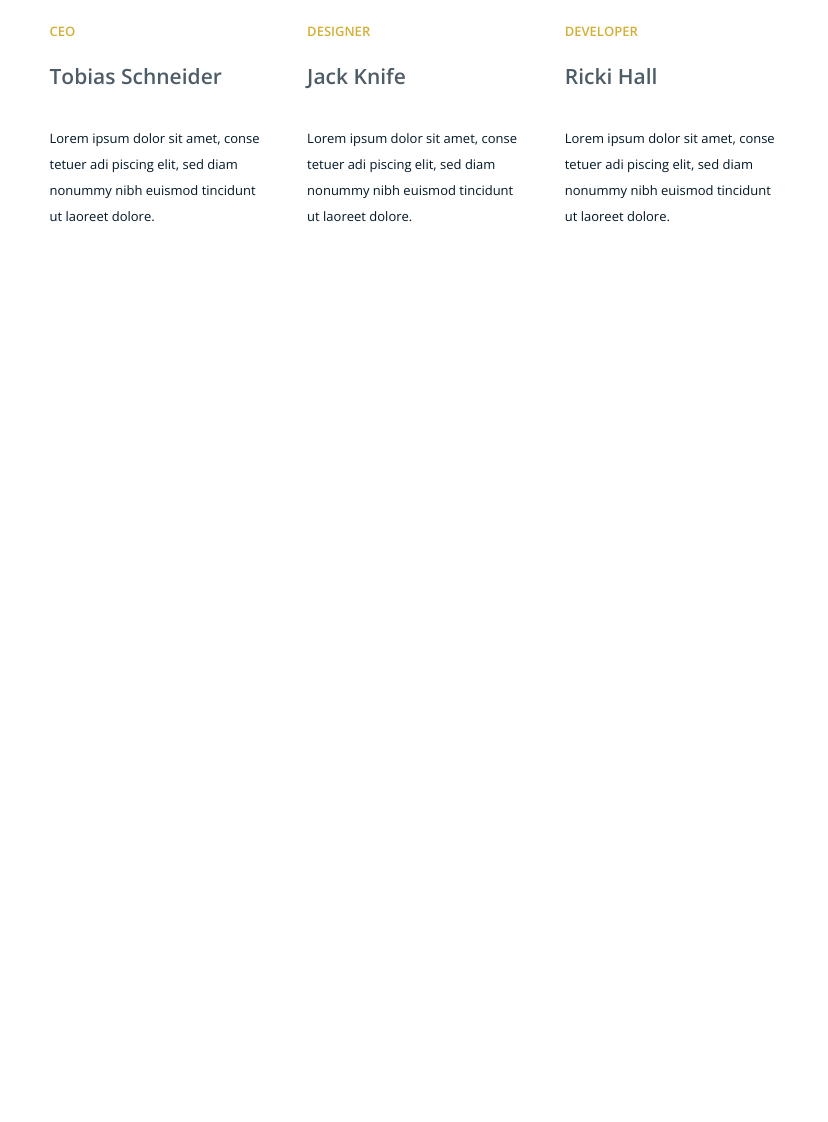
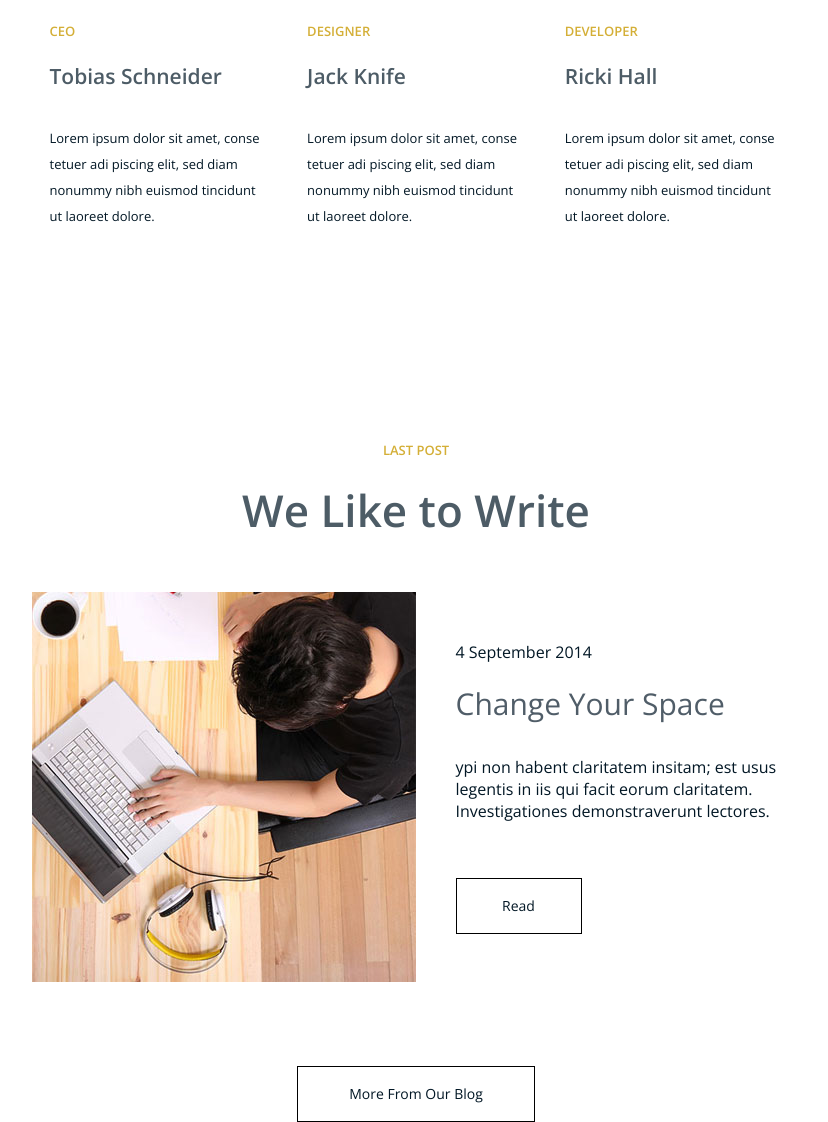
Before and after one commit to Tik-tak753/Elegant, a plain HTML site: page index.html in a window 1280 px wide. Shown: the part 2879-4001 px from the top of the page, without its empty margins (224-1052 px from the left). Before the commit the page ends 3108 px from the top, so only its background shows below. Drawn offline with nearby package versions, Linux system fonts and the light colour scheme.

Commit message:
add section_post

```diff
--- a/css/style.css
+++ b/css/style.css
@@ -77,7 +77,7 @@ font-style: italic;
 /*section_page_title*/
 
 /*section_who_we_are*/
-.section_who_we_are .container, .section_what_we_do .container{
+.section_who_we_are .container, .section_what_we_do .container,.section_post .container{
     max-width: 769px;
     margin: 0 auto;
     text-align: center;
@@ -97,7 +97,7 @@ font-style: italic;
     color: #021725;
 
 }
-.section_who_we_are .container article a{
+.section_who_we_are .container article a,.section_post .container a{
     display: block;
     text-decoration: none;
     color: #021725;
@@ -132,7 +132,7 @@ align-content: center;
 }
 /*section_what_we_do*/
 /*personal_info*/
-.wrapper{
+.section_who_we_are .wrapper{
     display: flex;
     justify-content: space-between;
 
@@ -159,8 +159,49 @@ align-content: center;
     font-weight: 300;
     color: #021725;
 }
+/*personal_info*/
+/*section_post*/
+.section_post h2{
+    margin: 212px 0 21px;
+}
+.section_post h3{
+    margin-bottom: 52px;
+}
+.section_post .wrapper {
+    display: flex;
+    align-items: center;
+    margin-bottom: 84px;
+
+}
+.section_post .wrapper img{
+    display: block;
+    width: 100%;
+}
+.section_post .wrapper article{
+    text-align: left;
+    color: #021725;
+    padding-left: 40px;
 
 
+}
+.section_post .wrapper article a{
+    text-align: center;
+    width: 126px;
+    color: #021725;
+    font-size: 14px;
+    margin: 56px 0 0;
 
 
-/*personal_info*/
+}
+.section_post .wrapper article span{
+    display: block;
+    margin-bottom:20px;
+}
+
+.section_post .wrapper article h5{
+    font-size: 30px;
+    font-weight: 400;
+    color: #505d68;
+    margin-bottom:32px;
+}
+/*section_post*/
--- a/index.html
+++ b/index.html
@@ -98,7 +98,27 @@
             </div>
         </div>
     </div>
+</section>
+<section class="section_post">
+    <div class="container">
+    <h2 class="section_title">Last Post</h2>
+    <h3 class="section_subtitle">We Like to Write</h3>
+    <div class="wrapper">
+        <img src="images/photo_03.jpg" alt="photo">
+        <article>
+            <span>4 September 2014</span>
+            <h5>Change Your Space</h5>
+            <p>
+                ypi non habent claritatem insitam; est usus legentis in iis qui facit eorum claritatem.
+                Investigationes demonstraverunt lectores.
+            </p>
+            <a href="#">Read</a>
+        </article>
+    </div>
+        <a href="#">More From Our Blog</a>
+    </div>
 
 </section>
+
 </body>
 </html>
```
Also changed, not shown: images/photo_03.jpg (added).
